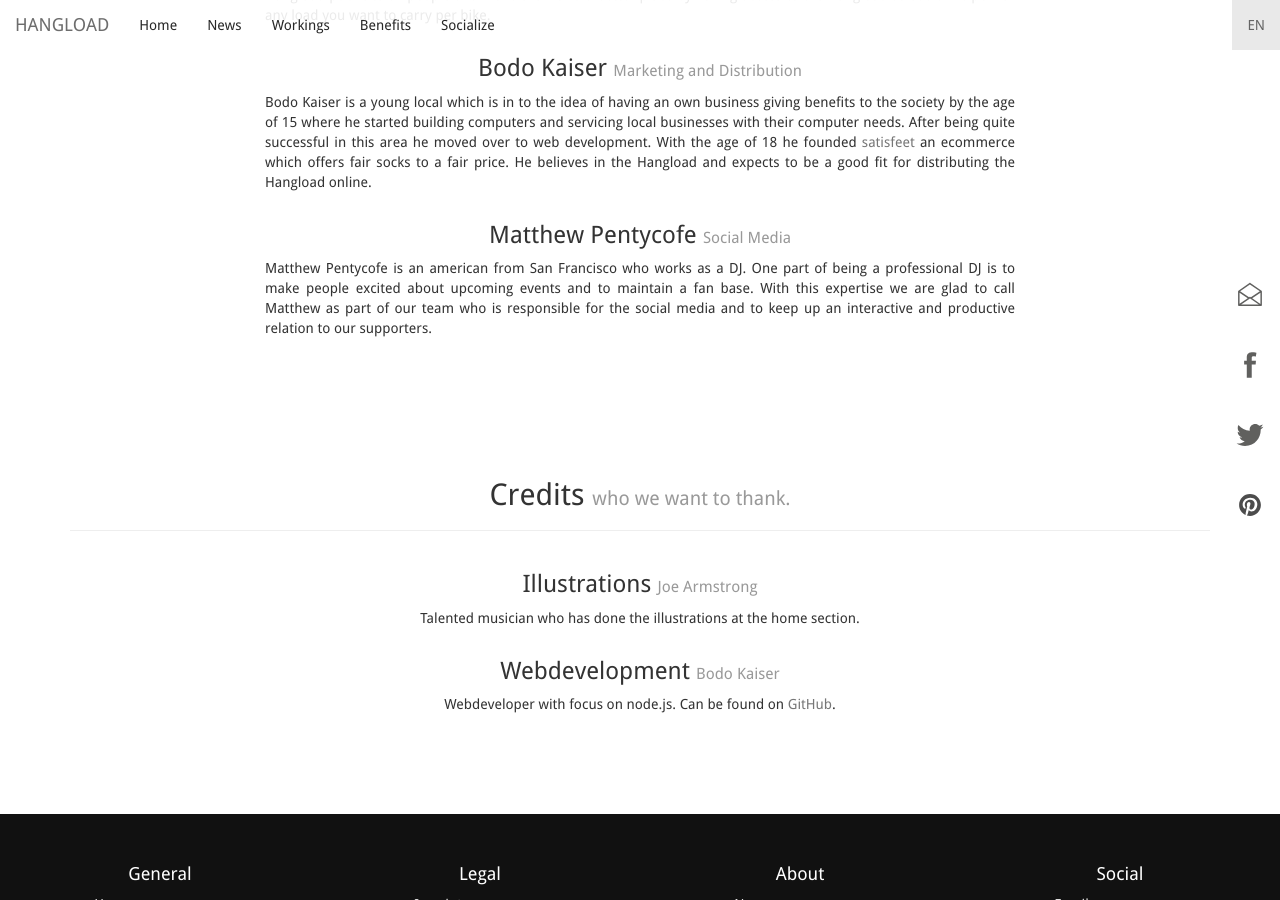
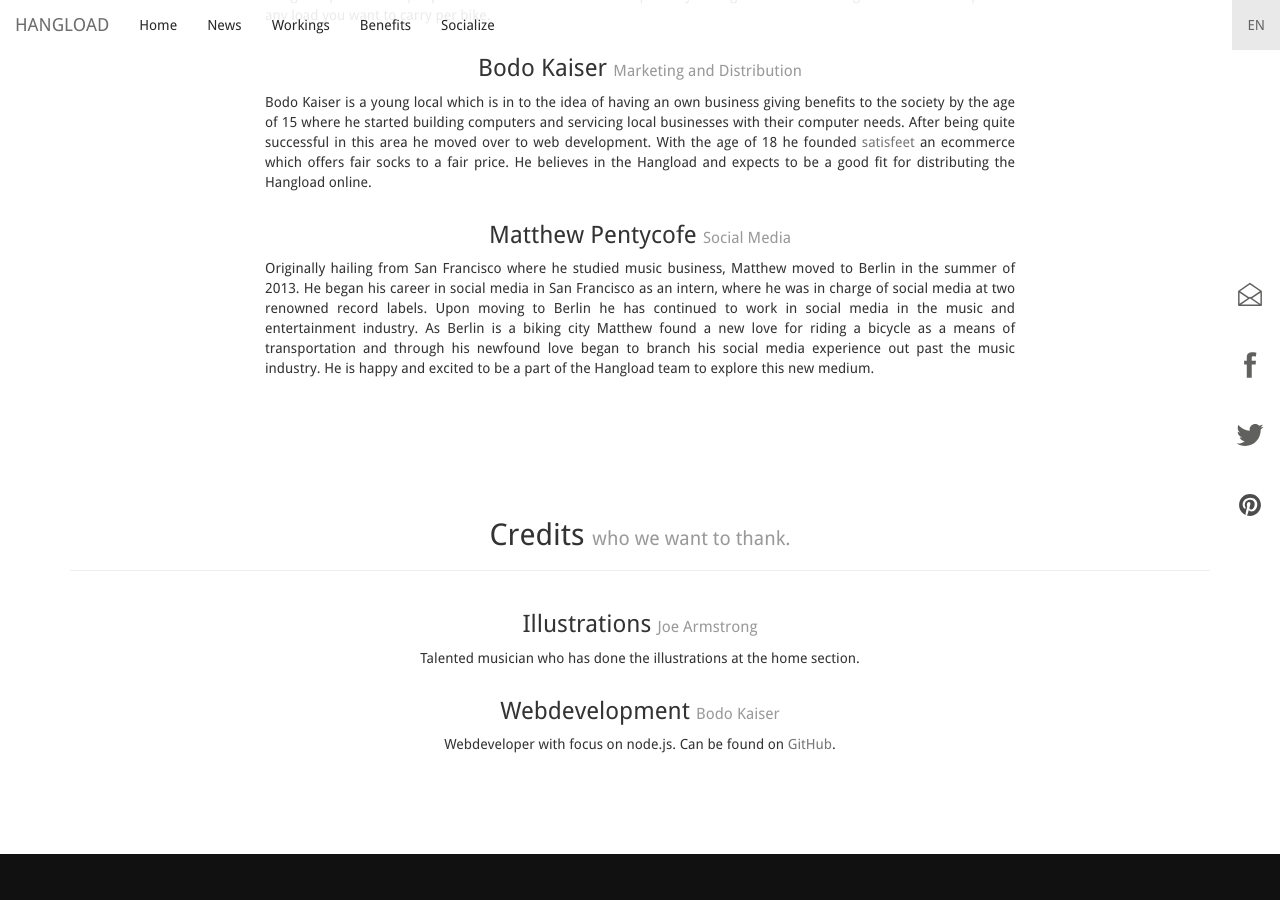
Before and after one commit to bodokaiser/hangload.com, a Jekyll site: the page built from about.html, in a window 1280 px wide and 900 px high, scrolled down 484 px. Built offline with Jekyll 4.4.1, drawn with Linux system fonts in a browser that asks for light colours; Markdown is read by kramdown in place of the engine named in the settings.

Commit message:
updated matthew bio at about.html

```diff
--- a/about.html
+++ b/about.html
@@ -70,12 +70,16 @@ prefix: ..
         </small>
       </h3>
       <p class="text-justify">
-        Matthew Pentycofe is an american from San Francisco who works as a DJ.
-        One part of being a professional DJ is to make people excited about
-        upcoming events and to maintain a fan base. With this expertise we are
-        glad to call Matthew as part of our team who is responsible for the
-        social media and to keep up an interactive and productive relation to
-        our supporters.
+        Originally hailing from San Francisco where he studied music business,
+        Matthew moved to Berlin in the summer of 2013. He began his career in
+        social media in San Francisco as an intern, where he was in charge of
+        social media at two renowned record labels. Upon moving to Berlin he
+        has continued to work in social media in the music and entertainment
+        industry. As Berlin is a biking city Matthew found a new love for
+        riding a bicycle as a means of transportation and through his newfound
+        love began to branch his social media experience out past the music
+        industry. He is happy and excited to be a part of the Hangload team to
+        explore this new medium.
       </p>
     </div>
   </div>
```
